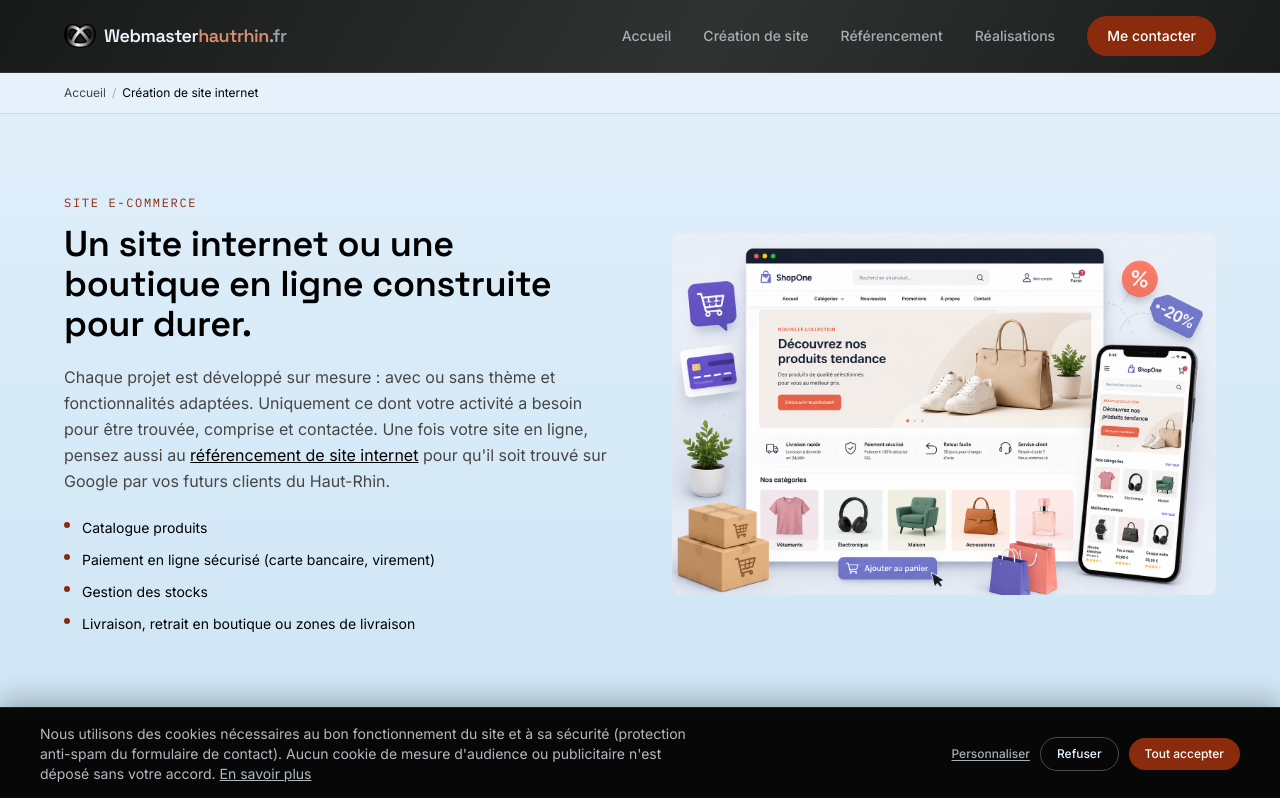
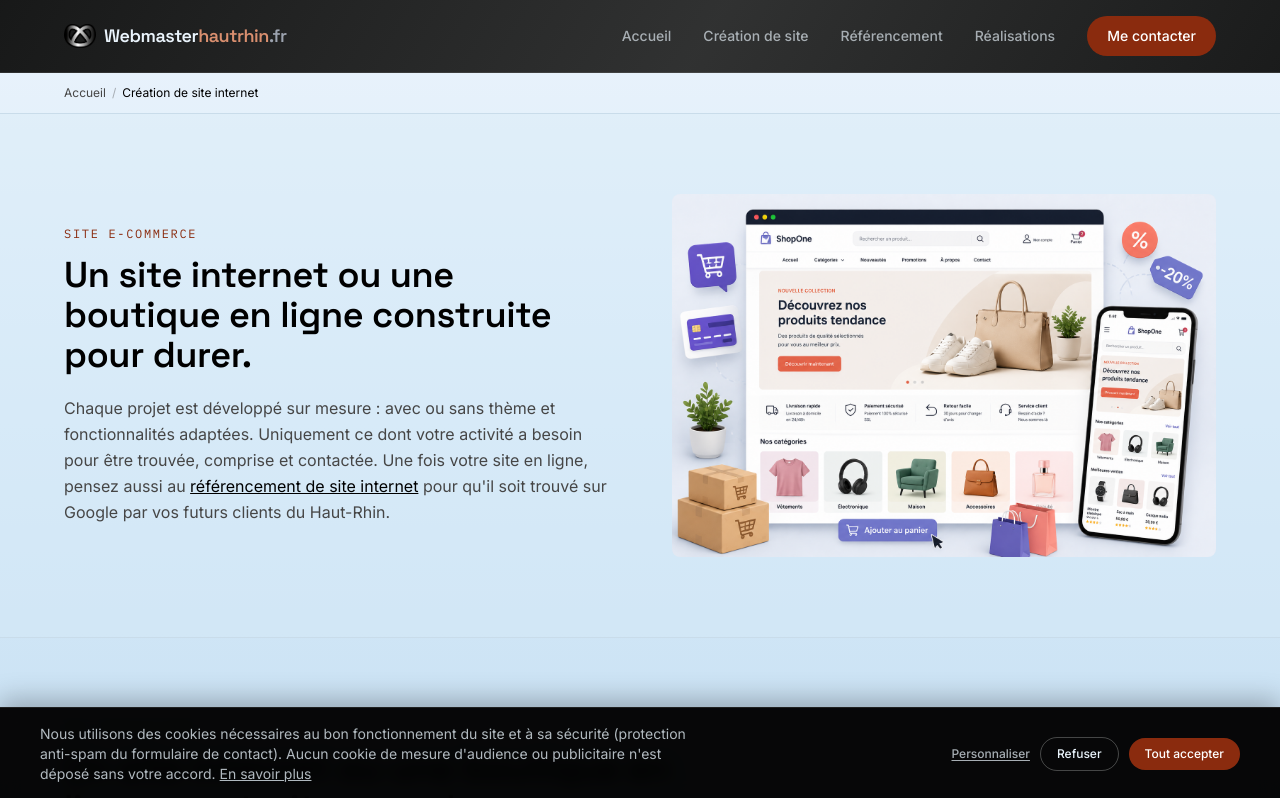
Before and after one commit to WebaHR/webmasterhautrhin.fr, a Next.js app: page /creation-site-internet in a window 1280 px wide. Shown: the top 798 px of the page. Built offline with nearby package versions, Linux system fonts and the light colour scheme.

Commit message:
Update page.tsx

```diff
--- a/app/creation-site-internet/page.tsx
+++ b/app/creation-site-internet/page.tsx
@@ -176,14 +176,6 @@ export default function CreationSitePage() {
             pour qu&apos;il soit trouvé sur Google par vos futurs clients du
             Haut-Rhin.
           </p>
-            <ul className="mt-6 space-y-3">
-              {ecommerceIncludes.map((item) => (
-                <li key={item} className="flex items-start gap-3 text-sm text-ink">
-                  <span className="mt-1 h-1.5 w-1.5 flex-none rounded-full bg-accent" />
-                  {item}
-                </li>
-              ))}
-            </ul>
           </div>
         </div>
       </section>
```
